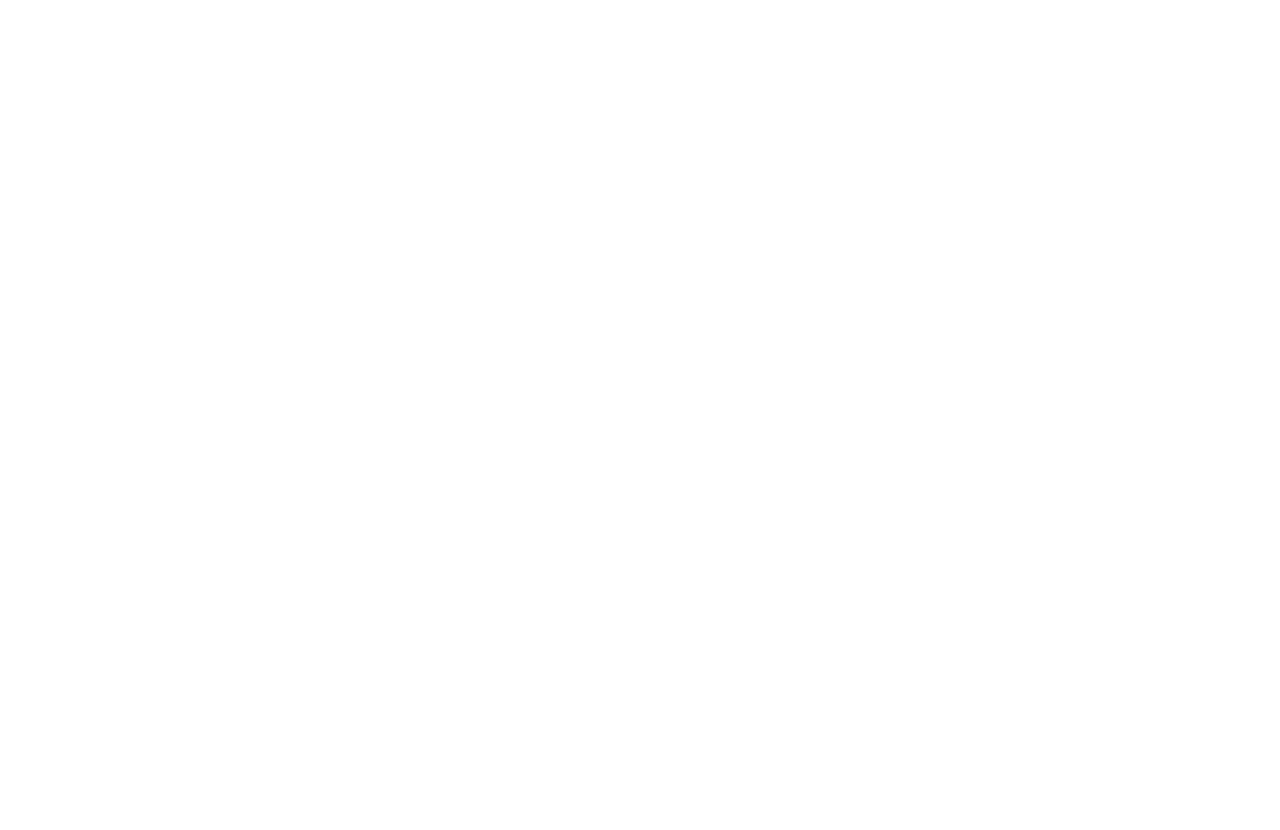
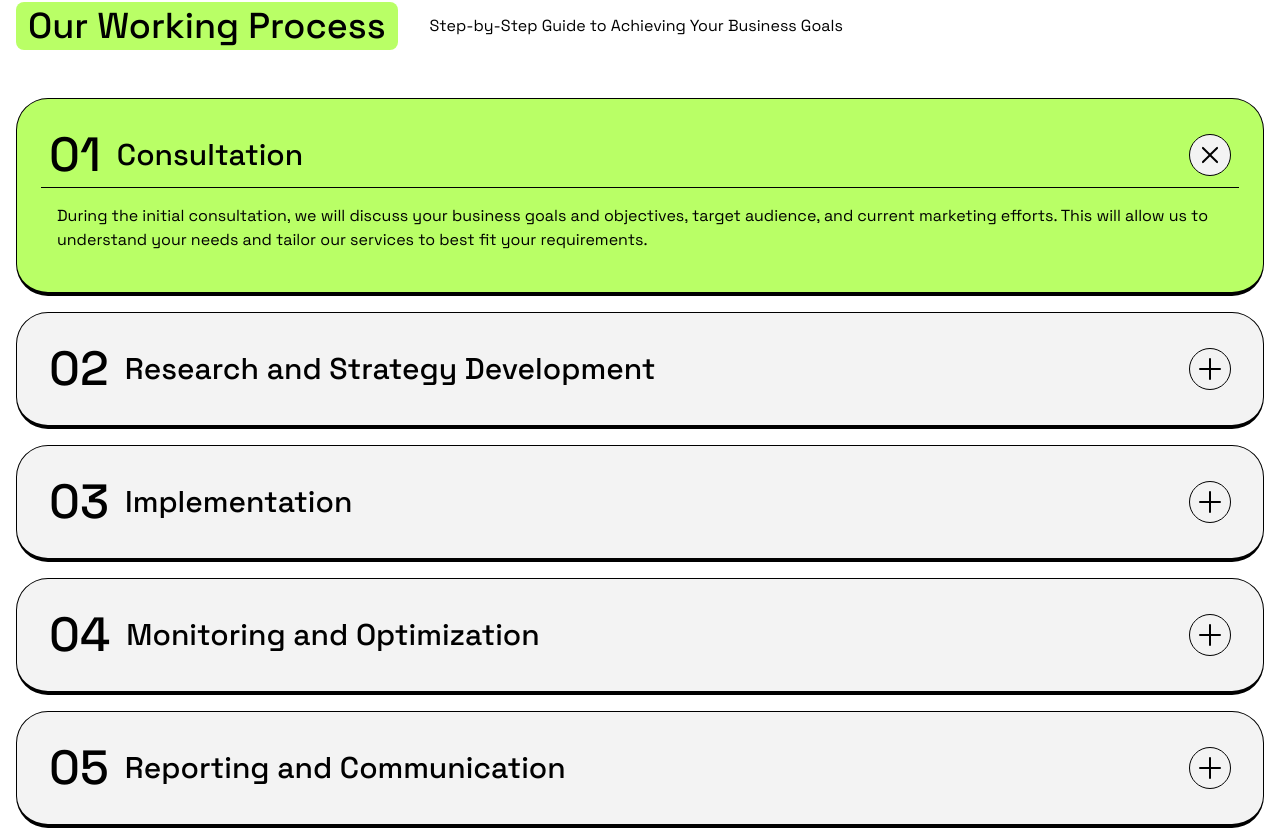
Before and after one commit to iabdwahab/positivus-agency, a React (Vite) app: page / in a window 1280 px wide. Shown: the part 2857-3687 px from the top of the page. Before the commit the page ends 2827 px from the top, so only its background shows below. Built offline with nearby package versions, Linux system fonts and the light colour scheme.

Commit message:
Implementing Working Process Section.

```diff
--- a/src/App.tsx
+++ b/src/App.tsx
@@ -4,6 +4,7 @@
 import LandingSection from "./components/LandingSection";
 import ServicesSection from "./components/services/Index";
 import Sponsors from "./components/Sponsors";
+import WorkingProcess from "./components/working_process/Index";
 
 function App() {
   return (
@@ -14,6 +15,7 @@
       <ServicesSection />
       <CTASection />
       <CaseStudies />
+      <WorkingProcess />
     </>
   );
 }
--- /dev/null
+++ b/src/components/working_process/Accordion.tsx
@@ -0,0 +1,41 @@
+import { useRef, useState } from "react";
+import { workingProcessInterface } from "../../types/workingProcess";
+
+function Accordion({ data, index }: { data: workingProcessInterface; index: number }) {
+  const [isOpen, setIsOpen] = useState(index === 0 ? true : false); // Open the first accordion by default
+  const contentRef = useRef<HTMLParagraphElement>(null);
+
+  const { title, description } = data;
+
+  function toggleAccordion() {
+    setIsOpen((prev) => !prev);
+  }
+
+  return (
+    <div className={`${isOpen ? "bg-primary" : "bg-gray"} duration-normal rounded-4xl border border-b-4 p-2 transition lg:p-6`}>
+      <button onClick={toggleAccordion} className="flex w-full cursor-pointer items-center justify-between gap-4 rounded-lg p-2 focus-visible:outline">
+        <div className="flex items-center gap-4 font-medium">
+          <span className="text-2xl lg:text-5xl">
+            {index < 9 && "0"}
+            {index + 1}
+          </span>
+          <h4 className="text-left lg:text-3xl">{title}</h4>
+        </div>
+
+        <div className="bg-gray rounded-full border p-[1px] lg:p-1">
+          <svg xmlns="http://www.w3.org/2000/svg" viewBox="0 0 24 24" fill="currentColor" className={`duration-normal size-8 transition ${isOpen ? "rotate-45" : ""}`}>
+            <path fillRule="evenodd" d="M12 3.75a.75.75 0 0 1 .75.75v6.75h6.75a.75.75 0 0 1 0 1.5h-6.75v6.75a.75.75 0 0 1-1.5 0v-6.75H4.5a.75.75 0 0 1 0-1.5h6.75V4.5a.75.75 0 0 1 .75-.75Z" clipRule="evenodd" />
+          </svg>
+        </div>
+      </button>
+
+      <div className={`duration-normal max-h-96 overflow-hidden`} style={{ maxHeight: isOpen ? contentRef.current?.offsetHeight : "0px" }}>
+        <span className={`mx-auto block h-[1px] bg-black ${isOpen ? "w-full" : "w-0"} duration-normal`}></span>
+        <p ref={contentRef} className="p-4">
+          {description}
+        </p>
+      </div>
+    </div>
+  );
+}
+export default Accordion;
--- /dev/null
+++ b/src/components/working_process/Index.tsx
@@ -0,0 +1,16 @@
+import { workingProcessElements } from "../../data/workingProcess";
+import SectionHeading from "../global/SectionHeading";
+
+function WorkingProcess() {
+  return (
+    <section className="container mb-4">
+      <SectionHeading>
+        <SectionHeading.Title>Our Working Process</SectionHeading.Title>
+        <SectionHeading.Description>Step-by-Step Guide to Achieving Your Business Goals</SectionHeading.Description>
+      </SectionHeading>
+
+      <div className="grid gap-4">{workingProcessElements}</div>
+    </section>
+  );
+}
+export default WorkingProcess;
--- /dev/null
+++ b/src/data/workingProcess.tsx
@@ -0,0 +1,36 @@
+import Accordion from "../components/working_process/Accordion";
+
+export const workingProcessList = [
+  {
+    id: 0,
+    title: "Consultation",
+    description: "During the initial consultation, we will discuss your business goals and objectives, target audience, and current marketing efforts. This will allow us to understand your needs and tailor our services to best fit your requirements.",
+  },
+  {
+    id: 1,
+    title: "Research and Strategy Development",
+    description: "We will conduct thorough research on your industry, competitors, and target audience to develop a comprehensive marketing strategy. This strategy will outline the best approaches to achieve your goals and maximize your return on investment.",
+  },
+  {
+    id: 2,
+    title: "Implementation",
+    description: "Once the strategy is approved, we will begin implementing the marketing plan. This may include creating content, launching ad campaigns, optimizing your website, and more. Our team will work diligently to ensure that all aspects of the plan are executed effectively.",
+  },
+  {
+    id: 3,
+    title: "Monitoring and Optimization",
+    description: "We will continuously monitor the performance of your marketing campaigns and make adjustments as needed. This includes analyzing data, tracking key performance indicators (KPIs), and optimizing strategies to ensure that you are getting the best results possible.",
+  },
+  {
+    id: 4,
+    title: "Reporting and Communication",
+    description: "We believe in transparency and open communication with our clients. We will provide regular reports on the performance of your campaigns, including insights and recommendations for future improvements. Our team is always available to answer any questions or concerns you may have.",
+  },
+  {
+    id: 5,
+    title: "Continual Improvement",
+    description: "Digital marketing is an ongoing process, and we are committed to helping you achieve long-term success. We will work with you to continually refine and improve your marketing strategies, ensuring that you stay ahead of the competition and continue to meet your business goals.",
+  },
+];
+
+export const workingProcessElements = workingProcessList.map((step, index) => <Accordion key={step.id} data={step} index={index} />);
--- /dev/null
+++ b/src/types/workingProcess.ts
@@ -0,0 +1,5 @@
+export interface workingProcessInterface {
+  id: number;
+  title: string;
+  description: string;
+}
```
